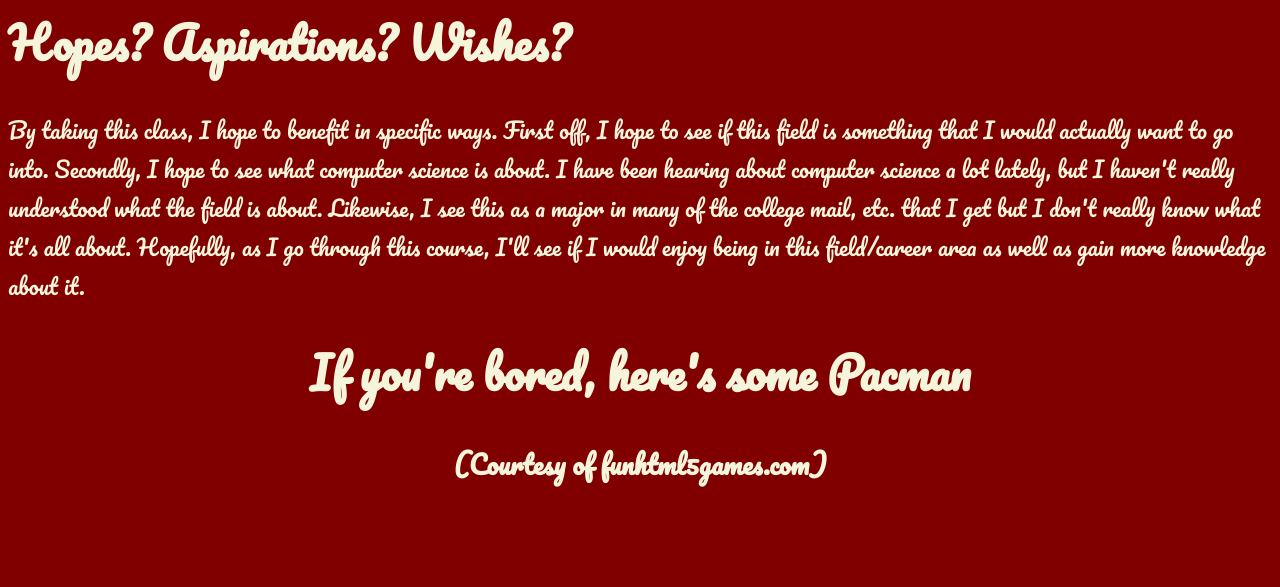
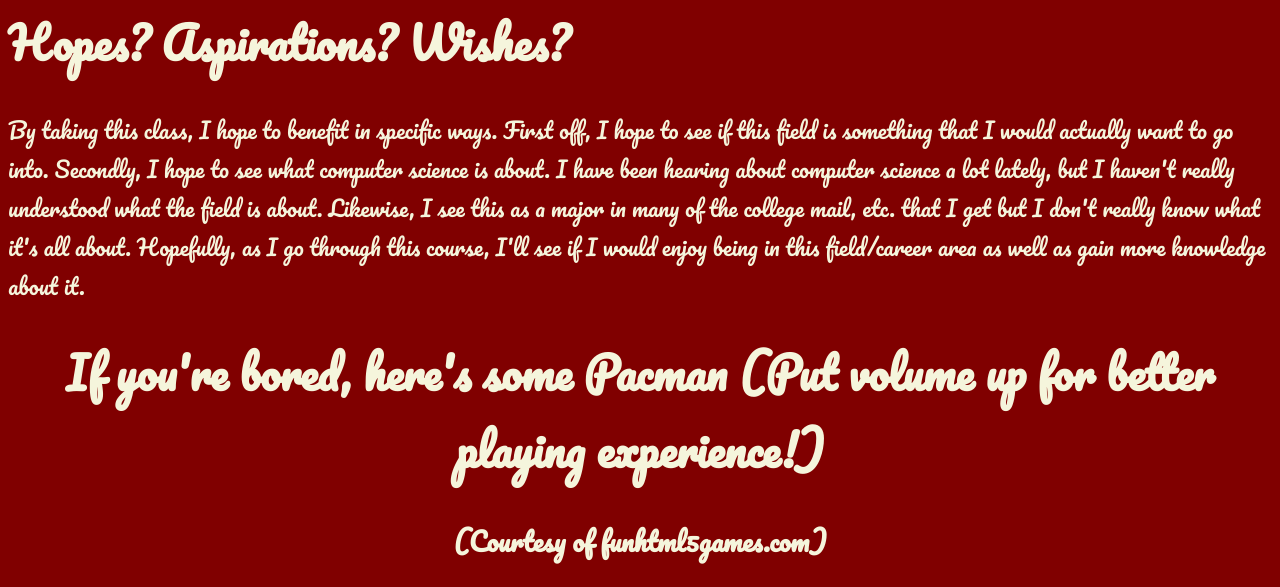
Before and after one commit to charlemagne-martinez/charlemagne-martinez.github.io, a plain HTML site: page Why APCSP.html in a window 1280 px wide. Shown: the part 910-1497 px from the top of the page. Drawn offline with Linux system fonts and the light colour scheme; grey boxes are pictures that could not be loaded.

Commit message:
Updated Why APCSP.html
Add more description to game on bottom of page

```diff
--- a/Why APCSP.html
+++ b/Why APCSP.html
@@ -36,7 +36,7 @@ Hopes? Aspirations? Wishes?
 </h1>
     <p>By taking this class, I hope to benefit in specific ways. First off, I hope to see if this field is something that I would actually want to go into. Secondly, I hope to see what computer science is about. I have been hearing about computer science a lot lately, but I haven't really understood what the field is about. Likewise, I see this as a major in many of the college mail, etc. that I get but I don't really know what it's all about. Hopefully, as I go through this course, I'll see if I would enjoy being in this field/career area as well as gain more knowledge about it. </p>
 
-<center><h1>If you're bored, here's some Pacman </h1></center>
+<center><h1>If you're bored, here's some Pacman (Put volume up for better playing experience!) </h1></center>
 <center><h3>(Courtesy of funhtml5games.com)</h3></center>
 
 <!--All credits to the Pacman game in my webpage go to 'http://funhtml5games.com/?play=pacman'-->
```
